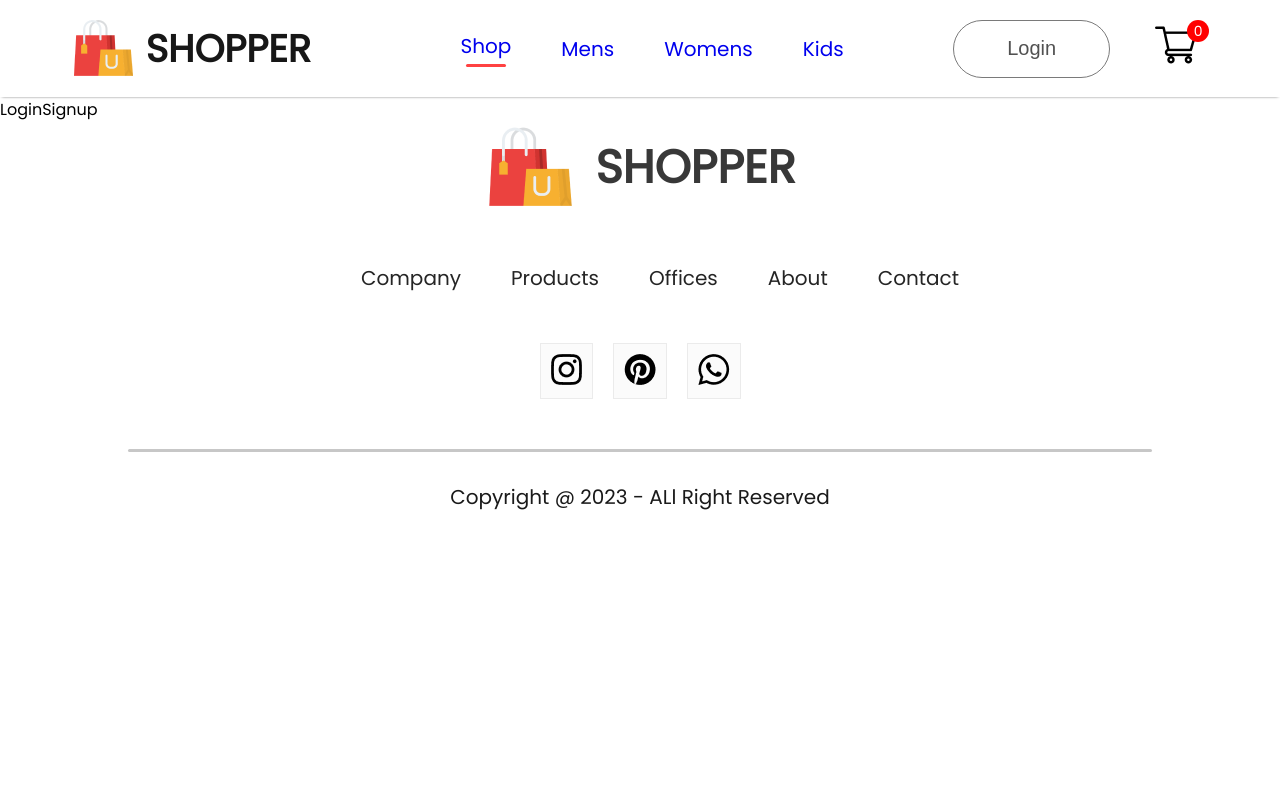
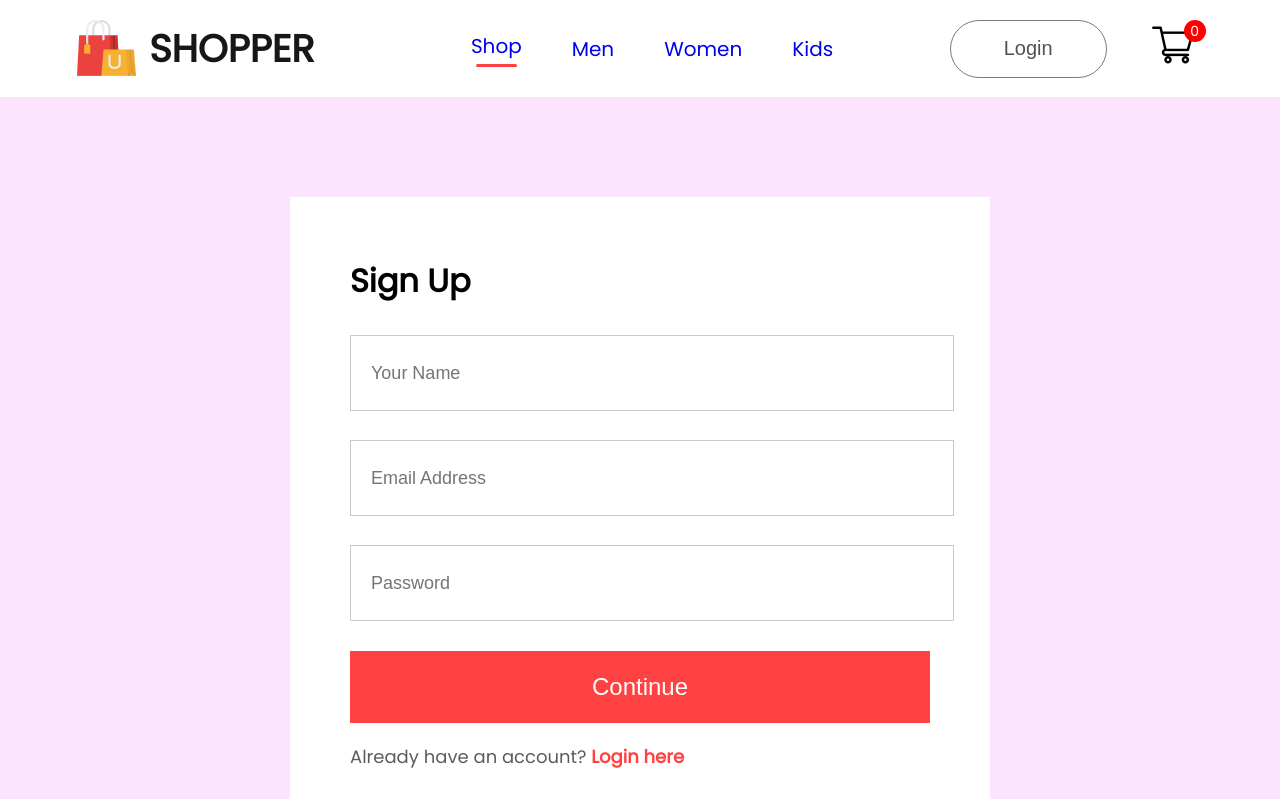
Before and after one commit to nguyenfrancis6/ecommerce, a React (Create React App) app in the folder frontend/: page /login in a window 1280 px wide. Shown: the top 799 px of the page. Built offline with nearby package versions, Linux system fonts and the light colour scheme.

Commit message:
Added createcontext, categories pages, and signup page

```diff
--- a/frontend/src/App.js
+++ b/frontend/src/App.js
@@ -7,6 +7,9 @@
 import Cart from './Pages/Cart'
 import LoginSignup from './Pages/LoginSignup'
 import Footer from "./Components/Footer/Footer";
+import men_banner from './Components/assets/banner_mens.png'
+import women_banner from './Components/assets/banner_women.png'
+import kid_banner from './Components/assets/banner_kids.png'
 
 
 function App() {
@@ -16,9 +19,9 @@
         <Navbar />
         <Routes>
           <Route path="/" element={<Shop />} />
-          <Route path="/mens" element={<ShopCategory category="mens" />} />
-          <Route path="/womens" element={<ShopCategory category="womens" />} />
-          <Route path="/kids" element={<ShopCategory category="kid" />} />
+          <Route path="/mens" element={<ShopCategory banner={men_banner} category="men" />} />
+          <Route path="/womens" element={<ShopCategory banner={women_banner} category="women" />} />
+          <Route path="/kids" element={<ShopCategory banner={kid_banner} category="kid" />} />
           <Route path="product" element={<Product />}>
             <Route path=":productId" element={<Product />} />
           </Route>
--- a/frontend/src/Components/Footer/Footer.jsx
+++ b/frontend/src/Components/Footer/Footer.jsx
@@ -32,7 +32,7 @@
       </div>
       <div className="footer-copyright">
         <hr />
-        <p>Copyright @ 2023 - ALl Right Reserved</p>
+        <p>Copyright @ 2024 - All Rights Reserved</p>
       </div>
     </div>
   )
--- a/frontend/src/Components/Navbar/Navbar.jsx
+++ b/frontend/src/Components/Navbar/Navbar.jsx
@@ -16,8 +16,8 @@
       </div>
       <ul className="nav-menu">
         <li onClick={() => {setMenu('shop')}}><Link style={{ textDecoration: 'none' }} to='/'>Shop</Link>{menu==="shop" ? <hr/> : <></>}</li>
-        <li onClick={() => {setMenu('mens')}}><Link style={{ textDecoration: 'none' }} to='/mens'>Mens</Link>{menu==="mens" ? <hr/> : <></>}</li>
-        <li onClick={() => {setMenu('womens')}}><Link style={{ textDecoration: 'none' }} to='/womens'>Womens</Link>{menu==="womens" ? <hr/> : <></>}</li>
+        <li onClick={() => {setMenu('mens')}}><Link style={{ textDecoration: 'none' }} to='/mens'>Men</Link>{menu==="mens" ? <hr/> : <></>}</li>
+        <li onClick={() => {setMenu('womens')}}><Link style={{ textDecoration: 'none' }} to='/womens'>Women</Link>{menu==="womens" ? <hr/> : <></>}</li>
         <li onClick={() => {setMenu('kids')}}><Link style={{ textDecoration: 'none' }} to='/kids'>Kids</Link>{menu==="kids" ? <hr/> : <></>}</li>
       </ul>
       <div className="nav-login-cart">
--- /dev/null
+++ b/frontend/src/Context/ShopContext.jsx
@@ -0,0 +1,15 @@
+import React, { createContext } from "react";
+import all_product from '../Components/assets/all_product'
+
+export const ShopContext = createContext(null);
+
+const ShopContextProvider = (props) => {
+  const contextValue = {all_product};
+  return (
+    <ShopContext.Provider value={contextValue}>
+      {props.children}
+    </ShopContext.Provider>
+  )
+}
+
+export default ShopContextProvider;
--- /dev/null
+++ b/frontend/src/Pages/CSS/LoginSignup.css
@@ -0,0 +1,69 @@
+.loginsignup {
+  width: 100%;
+  height: 80vh;
+  background: #fce3fe;
+  padding-top: 100px;
+}
+
+.loginsignup-container{
+  width: 580px;
+  height: 600px;
+  background: white;
+  margin: auto;
+  padding: 40px 60px;
+}
+
+.loginsignup-container h1{
+  margin: 20px 0px;
+}
+
+.loginsignup-fields{
+  display: flex;
+  flex-direction: column;
+  gap: 29px;
+  margin-top: 30px;
+}
+
+.loginsignup-fields input{
+  height: 72px;
+  width: 100%;
+  padding-left: 20px;
+  border: 1px solid #c9c9c9;
+  outline: none;
+  color: 5c5c5c;
+  font-size: 18px;
+}
+
+.loginsignup-container button{
+  width: 580px;
+  height: 72px;
+  color: white;
+  background: #ff4141;
+  margin-top: 30px;
+  border: none;
+  font-size: 24px;
+  font-weight: 500;
+  cursor: pointer;
+}
+
+.loginsignup-login{
+  margin-top: 20px;
+  color: #5c5c5c;
+  font-size: 18px;
+  font-weight: 500;
+}
+
+.loginsignup-login span{
+  color: #ff4141;
+  font-weight: 600;
+}
+
+.loginsignup-agree{
+  display: flex;
+  align-items: center;
+  margin-top: 25px;
+  gap: 20px;
+  color: #5c5c5c;
+  font-size: 18px;
+  font-weight: 500;
+}
--- /dev/null
+++ b/frontend/src/Pages/CSS/ShopCategory.css
@@ -0,0 +1,42 @@
+.shopcategory-banner{
+  display: block;
+  margin: 30px auto;
+}
+
+.shopcategory-indexSort{
+  display: flex;
+  margin: 0px 170px;
+  justify-content: space-between;
+  align-items: center;
+}
+
+.shopcategory-sort{
+  padding: 10px 20px;
+  border-radius: 40px;
+  border: 1px solid #888;
+}
+
+.shopcategory-indexSort p span{
+  font-weight: 600;
+}
+
+.shopcategory-products{
+  margin: 20px 170px;
+  display: grid;
+  grid-template-columns: 1fr 1fr 1fr 1fr;
+  row-gap: 80px;
+}
+
+.shopcategory-loadmore {
+  display: flex;
+  justify-content: center;
+  align-items: center;
+  margin: 150px auto;
+  width: 233px;
+  height: 69px;
+  border-radius: 75px;
+  background: #ededed;
+  color: #787878;
+  font-size: 18px;
+  font-weight: 500;
+}
--- a/frontend/src/Pages/LoginSignup.jsx
+++ b/frontend/src/Pages/LoginSignup.jsx
@@ -1,8 +1,24 @@
 import React from 'react'
+import './CSS/LoginSignup.css'
 
 const LoginSignup = () => {
   return (
-    <div>LoginSignup</div>
+    <div className='loginsignup'>
+      <div className="loginsignup-container">
+        <h1>Sign Up</h1>
+        <div className="loginsignup-fields">
+          <input type="text" placeholder='Your Name' />
+          <input type="email" placeholder='Email Address' />
+          <input type="password" placeholder='Password' />
+        </div>
+        <button>Continue</button>
+        <p className="loginsignup-login">Already have an account? <span>Login here</span></p>
+        <div className="loginsignup-agree">
+          <input type="checkbox" name='' id=''/>
+          <p>By continuing, I agree to the terms of use & privacy policy.</p>
+        </div>
+      </div>
+    </div>
   )
 }
 
--- a/frontend/src/Pages/ShopCategory.jsx
+++ b/frontend/src/Pages/ShopCategory.jsx
@@ -1,8 +1,37 @@
-import React from 'react'
+import React, { useContext } from 'react'
+import './CSS/ShopCategory.css'
+import { ShopContext } from '../Context/ShopContext';
+import dropdown_icon from '../Components/assets/dropdown_icon.png'
+import Item from '../Components/Item/Item';
 
-const ShopCategory = () => {
+const ShopCategory = (props) => {
+  const {all_product} = useContext(ShopContext);
+
   return (
-    <div>ShopCategory</div>
+    <div className='shop-category'>
+      <img className='shopcategory-banner' src={props.banner} alt="" />
+      <div className="shopcategory-indexSort">
+        <p>
+          <span>Showing 1-12</span> out of 36 products
+        </p>
+        <div className="shopcategory-sort">
+          Sort by <img src={dropdown_icon} alt="" />
+        </div>
+      </div>
+      <div className="shopcategory-products">
+        {all_product.map((item, i) => {
+          if (props.category === item.category) {
+            return <Item key={i} id={item.id} name={item.name} image={item.image} new_price={item.new_price} old_price={item.old_price}/>
+          }
+          else {
+            return null;
+          }
+        })}
+      </div>
+      <div className="shopcategory-loadmore">
+        Explore More
+      </div>
+    </div>
   )
 }
 
--- a/frontend/src/index.js
+++ b/frontend/src/index.js
@@ -3,12 +3,13 @@
 import './index.css';
 import App from './App';
 import reportWebVitals from './reportWebVitals';
+import ShopContextProvider from './Context/ShopContext';
 
 const root = ReactDOM.createRoot(document.getElementById('root'));
 root.render(
-  <React.StrictMode>
+  <ShopContextProvider>
     <App />
-  </React.StrictMode>
+  </ShopContextProvider>
 );
 
 // If you want to start measuring performance in your app, pass a function
```
